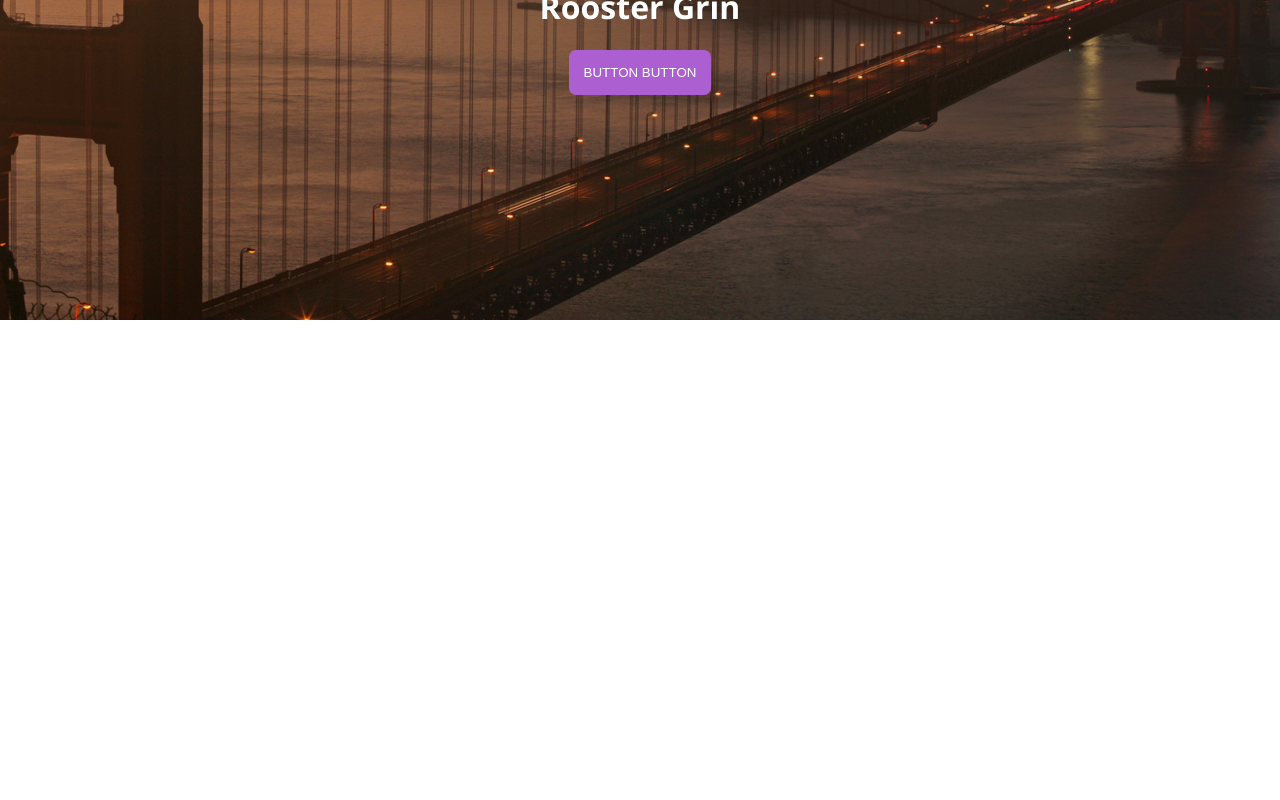
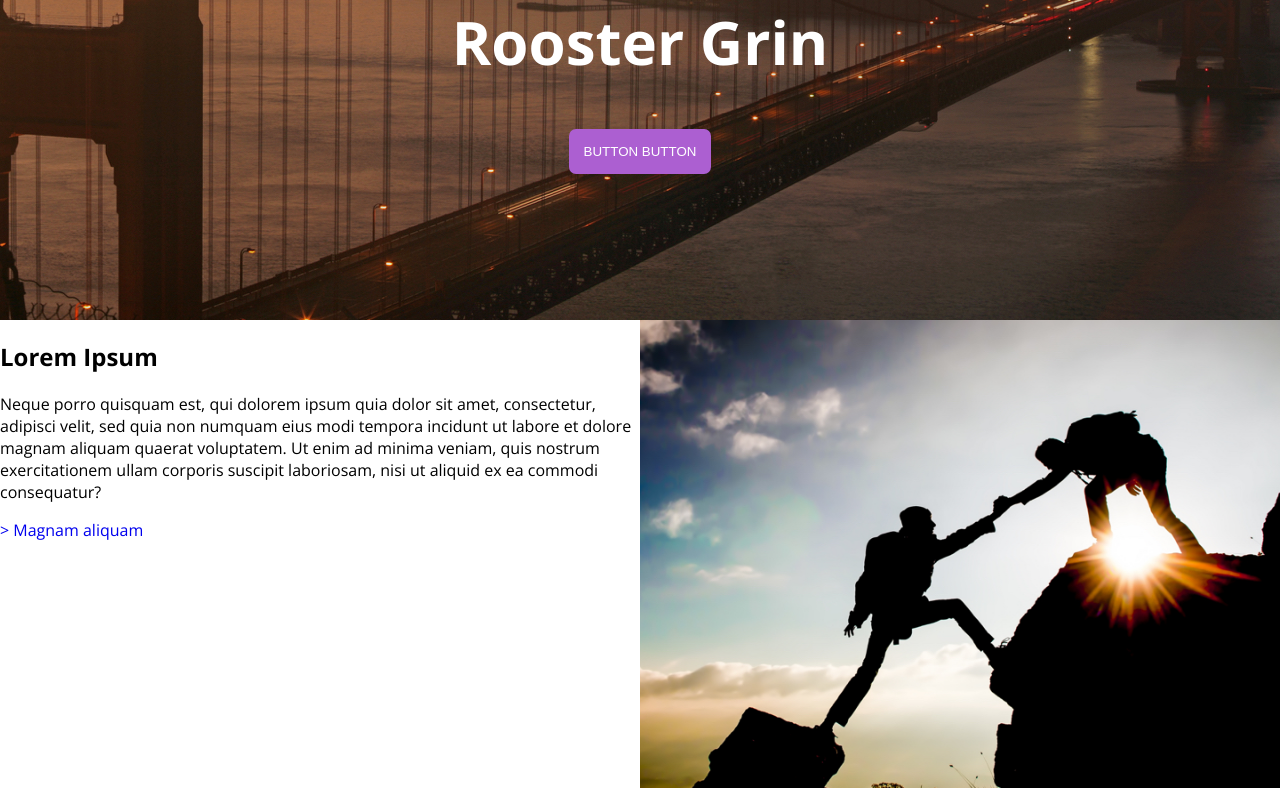
Before and after one commit to alliecaton/rg-test, a React (Create React App) app: page / in a window 1280 px wide. Shown: the part 430-1230 px from the top of the page. Before the commit the page ends 800 px from the top, so only its background shows below. Built offline with nearby package versions, Linux system fonts and the light colour scheme.

Commit message:
first body component

```diff
--- a/src/App.css
+++ b/src/App.css
@@ -1,3 +1,7 @@
+a {
+	text-decoration: none;
+}
+
 body {
 	font-family: 'Open Sans', sans-serif;
 }
@@ -18,6 +22,7 @@ body {
 }
 
 .hero-content-parent {
+	font-size: 30px;
 	display: flex;
 	justify-content: center;
 	flex-flow: column wrap;
@@ -34,3 +39,17 @@ body {
 	background-color: #ac5fd1;
 	border-radius: 7px;
 }
+
+.welcome {
+	width: auto;
+}
+
+.grid-class {
+	height: 60vh;
+	display: grid;
+	grid-template-columns: 1fr 1fr;
+}
+
+.component-image {
+	width: 100%;
+}
--- a/src/App.js
+++ b/src/App.js
@@ -1,10 +1,12 @@
+import './App.css'
 import HeaderContainer from './containers/HeaderContainer'
-import './App.css'
+import FirstBody from './containers/FirstBody'
 
 function App() {
 	return (
 		<div className='App'>
 			<HeaderContainer />
+			<FirstBody />
 			{/* header  */}
 			{/* container 1
     container 2
--- a/src/components/Header.js
+++ b/src/components/Header.js
@@ -4,6 +4,7 @@ import PurpleButton from './shared-elements/PurpleButton'
 const Header = () => {
 	return (
 		<div className='hero-content-parent'>
+			{/* <img className='welcome' src={image} alt='Welcome To' /> */}
 			<h1>Welcome to</h1>
 			<h1>Rooster Grin</h1>
 			<PurpleButton />
--- /dev/null
+++ b/src/components/ImageComponent.js
@@ -0,0 +1,12 @@
+import React from 'react'
+import image from './../assets/img-1.jpg'
+
+const ImageComponent = () => {
+	return (
+		<div>
+			<img className='component-image' src={image} alt='scenic photo' />
+		</div>
+	)
+}
+
+export default ImageComponent
--- /dev/null
+++ b/src/components/TextComponent.js
@@ -0,0 +1,19 @@
+import React from 'react'
+
+const TextComponent = () => {
+	return (
+		<div>
+			<h2>Lorem Ipsum</h2>
+			<p>
+				Neque porro quisquam est, qui dolorem ipsum quia dolor sit amet,
+				consectetur, adipisci velit, sed quia non numquam eius modi tempora
+				incidunt ut labore et dolore magnam aliquam quaerat voluptatem. Ut enim
+				ad minima veniam, quis nostrum exercitationem ullam corporis suscipit
+				laboriosam, nisi ut aliquid ex ea commodi consequatur?{' '}
+			</p>
+			<a href='https://www.google.com'> &gt; Magnam aliquam</a>
+		</div>
+	)
+}
+
+export default TextComponent
--- /dev/null
+++ b/src/containers/FirstBody.js
@@ -0,0 +1,14 @@
+import React from 'react'
+import TextComponent from '../components/TextComponent'
+import ImageComponent from '../components/ImageComponent'
+
+const FirstBody = () => {
+	return (
+		<div className='grid-class'>
+			<TextComponent />
+			<ImageComponent />
+		</div>
+	)
+}
+
+export default FirstBody
```
Also changed, not shown: src/assets/welcome-to.png (added).
